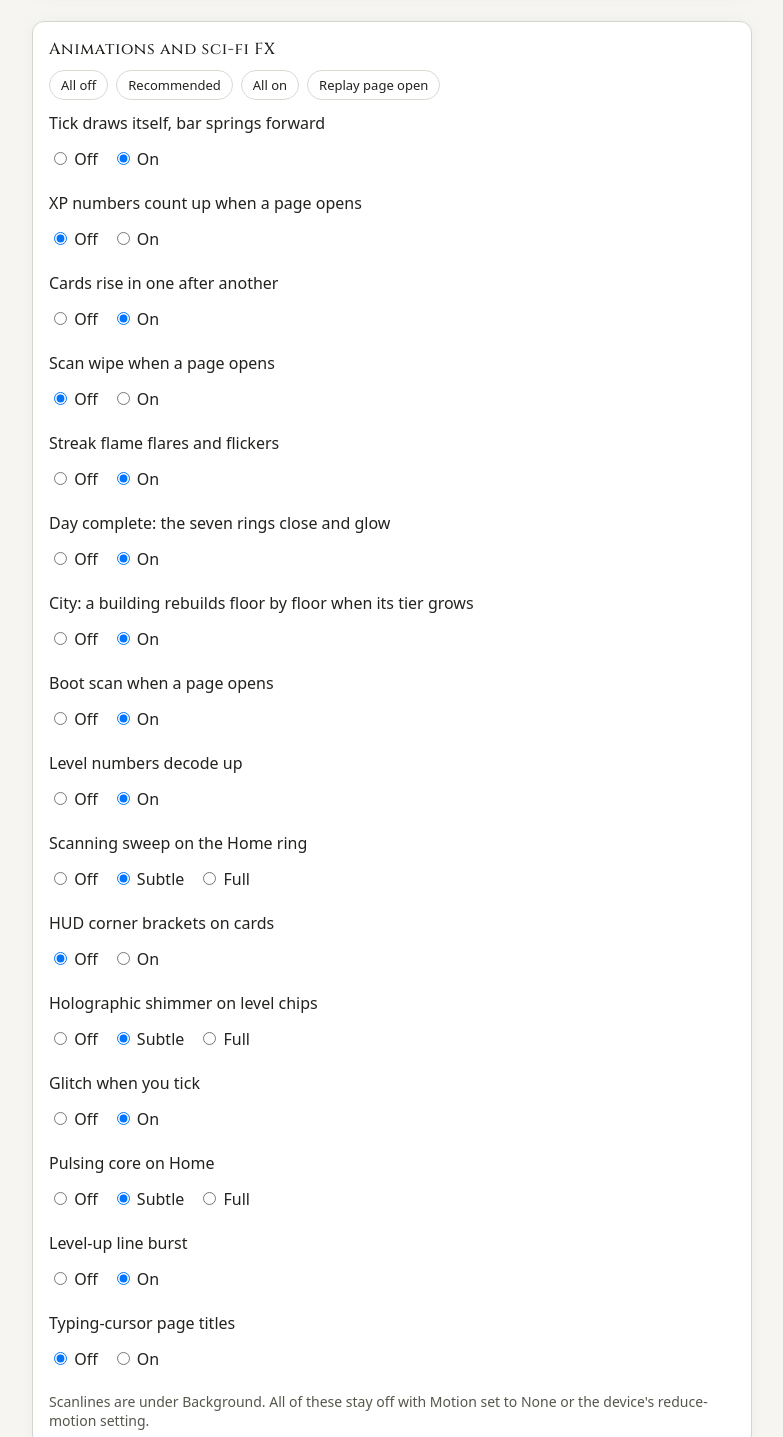
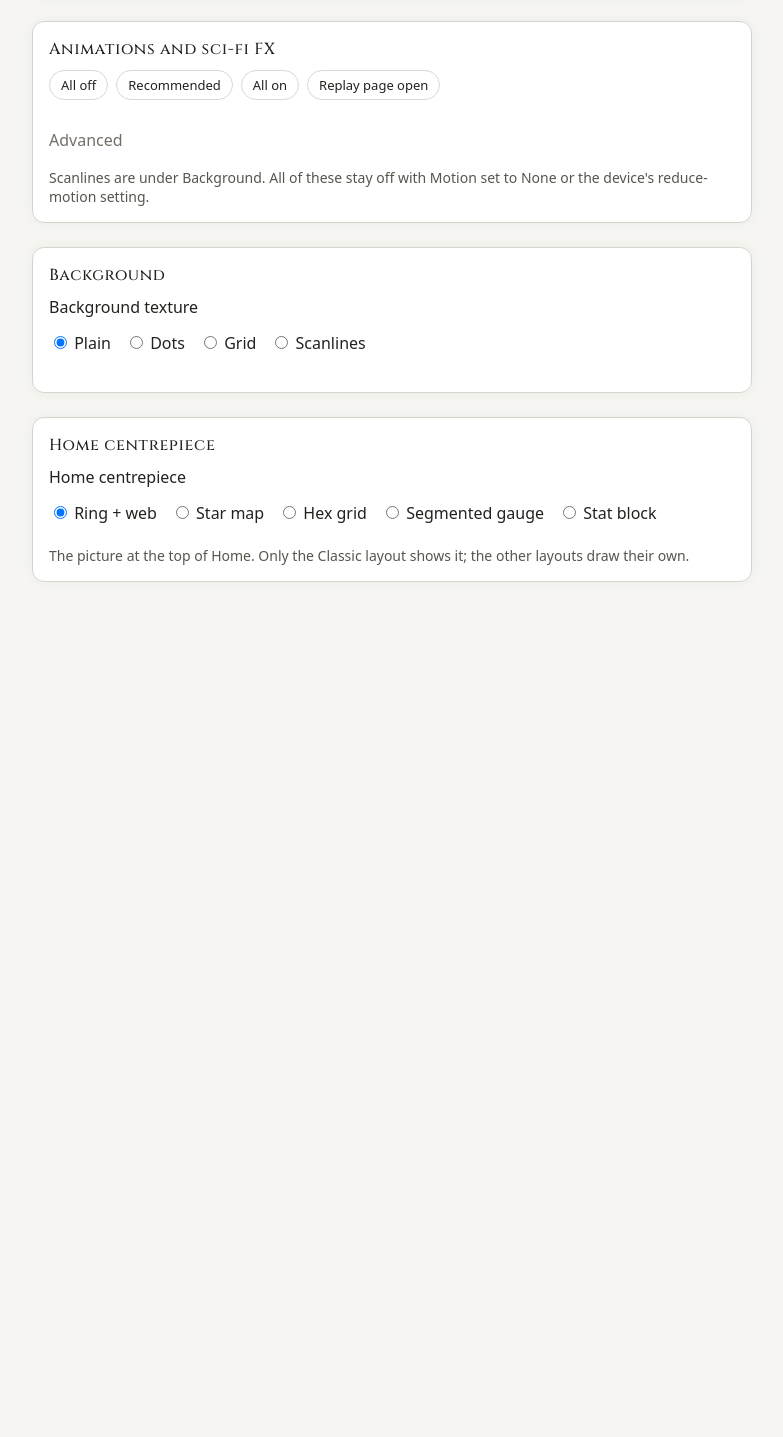
Before and after one commit to rayyanzia95/gamifying-life, a plain HTML site: page appearance.html in a window 1280 px wide. Shown: the part 2871-4308 px from the top of the page, without its empty margins (374-1157 px from the left). After the commit the page ends 3501 px from the top, so only its background shows below. Drawn offline with nearby package versions, Linux system fonts and the light colour scheme.

Commit message:
feat: single effect switches under Advanced

```diff
--- a/css/appearance-page.css
+++ b/css/appearance-page.css
@@ -49,3 +49,6 @@
 @media (max-width: 699px) {
   .appearance-preview { position: static; }
 }
+
+.fx-advanced { margin-top: 10px; }
+.fx-advanced summary { cursor: pointer; padding: 6px 0; color: var(--text-3); }
--- a/js/appearance-page.js
+++ b/js/appearance-page.js
@@ -32,13 +32,20 @@ function presetRow() {
   return row;
 }
 
+// The single effect switches, folded away (closed) under the presets.
+function advancedFold(form) {
+  const fold = Object.assign(document.createElement("details"), { className: "fx-advanced" });
+  fold.append(Object.assign(document.createElement("summary"), { textContent: "Advanced" }), form);
+  return fold;
+}
+
 function groupCard({ title, note, keys, presets }, current) {
   const card = Object.assign(document.createElement("section"), { className: "card" });
   const heading = Object.assign(document.createElement("div"), { className: "card-title", textContent: title });
   const form = Object.assign(document.createElement("form"), { className: "appearance-form" });
   form.append(...groupsFor(keys, current));
   const extra = note ? [Object.assign(document.createElement("p"), { className: "muted", textContent: note })] : [];
-  card.append(heading, ...(presets ? [presetRow()] : []), form, ...extra);
+  card.append(heading, ...(presets ? [presetRow(), advancedFold(form)] : [form]), ...extra);
   return card;
 }
 
--- a/js/settings.js
+++ b/js/settings.js
@@ -89,16 +89,16 @@ const FEATURED_PALETTES = {
 const palettesFor = mode => PALETTES.filter(p => p.mode === mode || p.mode === "both");
 
 // Sci-fi effects (Appearance → Sci-fi FX). Each is its own setting; three of them also have a quieter
-// "Subtle". The defaults are the Recommended preset. fx.js and css/appearance.css do the drawing.
+// "Subtle". The defaults are the Recommended preset (Boot, Glitch and Cursor stay off; only All on turns them on). fx.js and css/appearance.css do the drawing.
 const ON_OFF = [{ value: "off", label: "Off" }, { value: "on", label: "On" }];
 const OFF_SUBTLE_FULL = [{ value: "off", label: "Off" }, { value: "subtle", label: "Subtle" }, { value: "on", label: "Full" }];
 const FX_CHOICES = {
-  fxBoot: { label: "Boot scan when a page opens", options: ON_OFF, default: "on" },
+  fxBoot: { label: "Boot scan when a page opens", options: ON_OFF, default: "off" },
   fxDecode: { label: "Level numbers decode up", options: ON_OFF, default: "on" },
   fxSweep: { label: "Scanning sweep on the Home ring", options: OFF_SUBTLE_FULL, default: "subtle" },
   fxBrackets: { label: "HUD corner brackets on cards", options: ON_OFF, default: "off" },
   fxHolo: { label: "Holographic shimmer on level chips", options: OFF_SUBTLE_FULL, default: "subtle" },
-  fxGlitch: { label: "Glitch when you tick", options: ON_OFF, default: "on" },
+  fxGlitch: { label: "Glitch when you tick", options: ON_OFF, default: "off" },
   fxCore: { label: "Pulsing core on Home", options: OFF_SUBTLE_FULL, default: "subtle" },
   fxBurst: { label: "Level-up line burst", options: ON_OFF, default: "on" },
   fxCursor: { label: "Typing-cursor page titles", options: ON_OFF, default: "off" },
```
